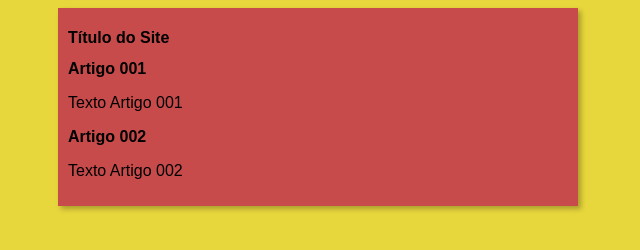
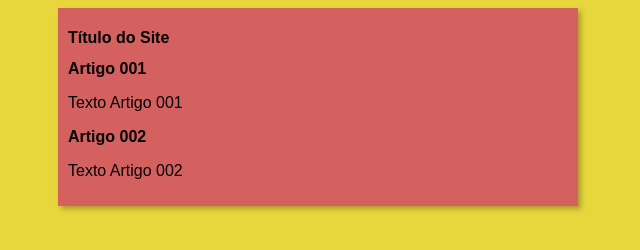
Before and after one commit to brenopimentell/projeto-site, a plain HTML site: page index.html in a window 1280 px wide. Shown: the whole page, without its empty margins (322-962 px from the left). Drawn offline with Linux system fonts and the light colour scheme.

Commit message:
Update style.css

```diff
--- a/estilos/style.css
+++ b/estilos/style.css
@@ -8,7 +8,7 @@ body {
 }
 
 main {
-    background-color: rgb(199, 75, 75);
+    background-color: rgb(212, 96, 96);
     width: 500px;
     margin: auto;
     padding: 10px;
```
